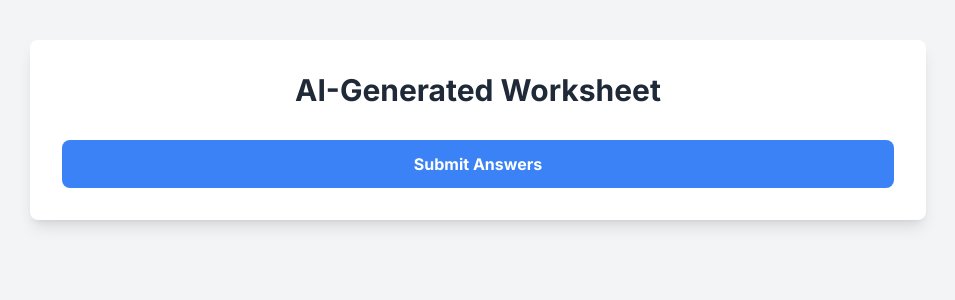
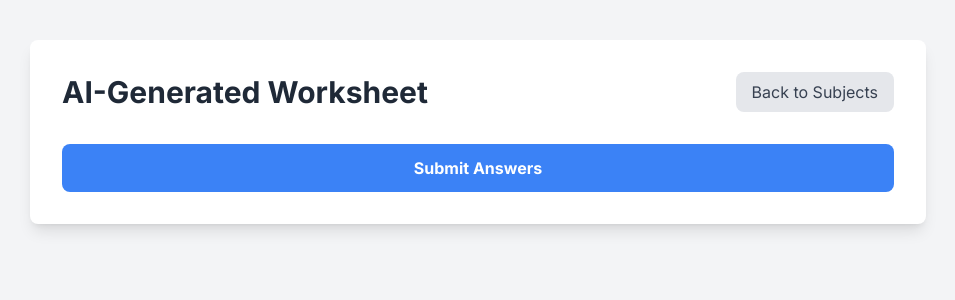
Before and after one commit to Jamin-Chan/ai-learning-app, a Next.js app: page /lesson in a window 1280 px wide. Shown: the top 300 px of the page, without its empty margins (162-1117 px from the left). Built offline with nearby package versions, Linux system fonts and the light colour scheme.

Commit message:
added back button and stuff

```diff
--- a/app/lesson/page.tsx
+++ b/app/lesson/page.tsx
@@ -2,6 +2,7 @@
 
 import React, { useState, useEffect } from 'react';
 import { useSearchParams } from 'next/navigation';
+import Link from 'next/link';
 
 interface Question {
   type: string;
@@ -56,7 +57,12 @@ export default function Lesson() {
   return (
     <div className="min-h-screen bg-gray-100 py-10 px-5">
       <div className="max-w-4xl mx-auto bg-white p-8 shadow-lg rounded-lg">
-        <h1 className="text-3xl font-bold text-center text-gray-800 mb-8">AI-Generated Worksheet</h1>
+        <div className="flex justify-between items-center mb-8">
+          <h1 className="text-3xl font-bold text-gray-800">AI-Generated Worksheet</h1>
+          <Link href="/subjects" className="px-4 py-2 bg-gray-200 text-gray-700 rounded-lg hover:bg-gray-300 transition-colors duration-200">
+            Back to Subjects
+          </Link>
+        </div>
         <form className="space-y-6" onSubmit={handleSubmit}>
           {questions.map((question, index) => (
             <div key={index} className="p-4 bg-gray-50 rounded-lg shadow-sm">
--- a/app/subjects/page.tsx
+++ b/app/subjects/page.tsx
@@ -3,6 +3,7 @@
 import React, { useState } from 'react';
 import { Calculator, BookOpen, Beaker, Globe } from 'lucide-react';
 import { useRouter } from 'next/navigation';
+import Link from 'next/link';
 
 interface ContentAreaProps {
   svgContent: JSX.Element;
@@ -170,7 +171,9 @@ export default function LearningPlatform() {
     <div className="bg-[#05192d] text-white min-h-screen">
             <header className="py-5">
                 <div className="container mx-auto flex justify-between items-center px-5">
-                    <div className="text-2xl font-bold text-[#03ef62]">StudyAI</div>
+                    <Link href="/" className="text-2xl font-bold text-[#03ef62] hover:text-[#02d656] transition-colors">
+                        StudyAI
+                    </Link>
                     <nav className="flex items-center">
                         <div className="signed-out">
                             <a href="/login" className="border border-white px-3 py-2 rounded ml-5">Sign in</a>
```
